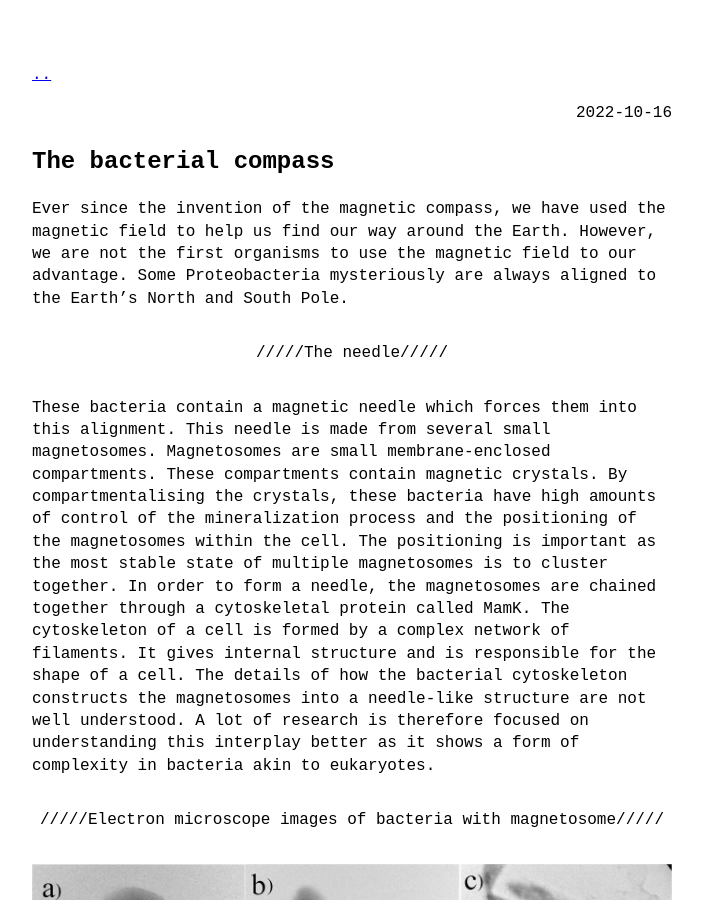
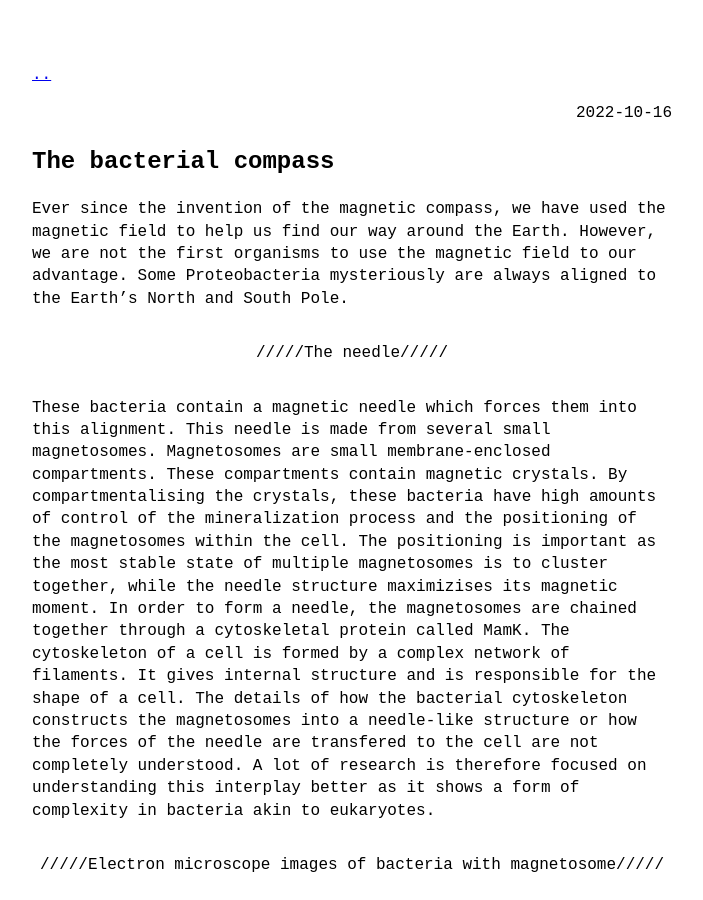
Before and after one commit to SamuelSchwab/SamuelSchwab.github.io, a Jekyll site: the page built from _posts/2022-10-16-the-bacterial-compass.md, in a window 1280 px wide and 900 px high. Shown: the whole window, without its empty margins (288-991 px from the left). Built offline with Jekyll 4.4.1, drawn with Linux system fonts in a browser that asks for light colours; some of the changed text lies outside the part shown.

Commit message:
Small changes to The bacterial compass post

```diff
--- a/_posts/2022-10-16-the-bacterial-compass.md
+++ b/_posts/2022-10-16-the-bacterial-compass.md
@@ -9,7 +9,7 @@ Ever since the invention of the magnetic compass, we have used the magnetic fiel
 ---
 {: data-content="The needle"}
 
-These bacteria contain a magnetic needle which forces them into this alignment. This needle is made from several small magnetosomes. Magnetosomes are small membrane-enclosed compartments. These compartments contain magnetic crystals. By compartmentalising the crystals, these bacteria have high amounts of control of the mineralization process and the positioning of the magnetosomes within the cell. The positioning is important as the most stable state of multiple magnetosomes is to cluster together. In order to form a needle, the magnetosomes are chained together through a cytoskeletal protein called MamK. The cytoskeleton of a cell is formed by a complex network of filaments. It gives internal structure and is responsible for the shape of a cell. The details of how the bacterial cytoskeleton constructs the magnetosomes into a needle-like structure are not well understood. A lot of research is therefore focused on understanding this interplay better as it shows a form of complexity in bacteria akin to eukaryotes.
+These bacteria contain a magnetic needle which forces them into this alignment. This needle is made from several small magnetosomes. Magnetosomes are small membrane-enclosed compartments. These compartments contain magnetic crystals. By compartmentalising the crystals, these bacteria have high amounts of control of the mineralization process and the positioning of the magnetosomes within the cell. The positioning is important as the most stable state of multiple magnetosomes is to cluster together, while the needle structure maximizises its magnetic moment. In order to form a needle, the magnetosomes are chained together through a cytoskeletal protein called MamK. The cytoskeleton of a cell is formed by a complex network of filaments. It gives internal structure and is responsible for the shape of a cell. The details of how the bacterial cytoskeleton constructs the magnetosomes into a needle-like structure or how the forces of the needle are transfered to the cell are not completely understood. A lot of research is therefore focused on understanding this interplay better as it shows a form of complexity in bacteria akin to eukaryotes.
 
 ---
 {: data-content="Electron microscope images of bacteria with magnetosome"}
@@ -42,6 +42,8 @@ Schüler D. (2008). Genetics and cell biology of magnetosome formation in magnet
 
 Uebe, R., & Schüler, D. (2016). Magnetosome biogenesis in magnetotactic bacteria. Nature reviews. Microbiology, 14(10), 621–637. <https://doi.org/10.1038/nrmicro.2016.99>
 
+Müller, F. D., Schüler, D., & Pfeiffer, D. (2020). A Compass To Boost Navigation: Cell Biology of Bacterial Magnetotaxis. Journal of bacteriology, 202(21), e00398-20. <https://doi.org/10.1128/JB.00398-20>
+
 Frankel, R. B., Blakemore, R. P., DE Araujo, F. F., Esquivel, D. M., & Danon, J. (1981). Magnetotactic bacteria at the geomagnetic equator. Science (New York, N.Y.), 212(4500), 1269–1270. <https://doi.org/10.1126/science.212.4500.1269>
 
 Pfeiffer, D., & Schüler, D. (2020). Quantifying the Benefit of a Dedicated "Magnetoskeleton" in Bacterial Magnetotaxis by Live-Cell Motility Tracking and Soft Agar Swimming Assay. Applied and environmental microbiology, 86(3), e01976-19. <https://doi.org/10.1128/AEM.01976-19>
```
